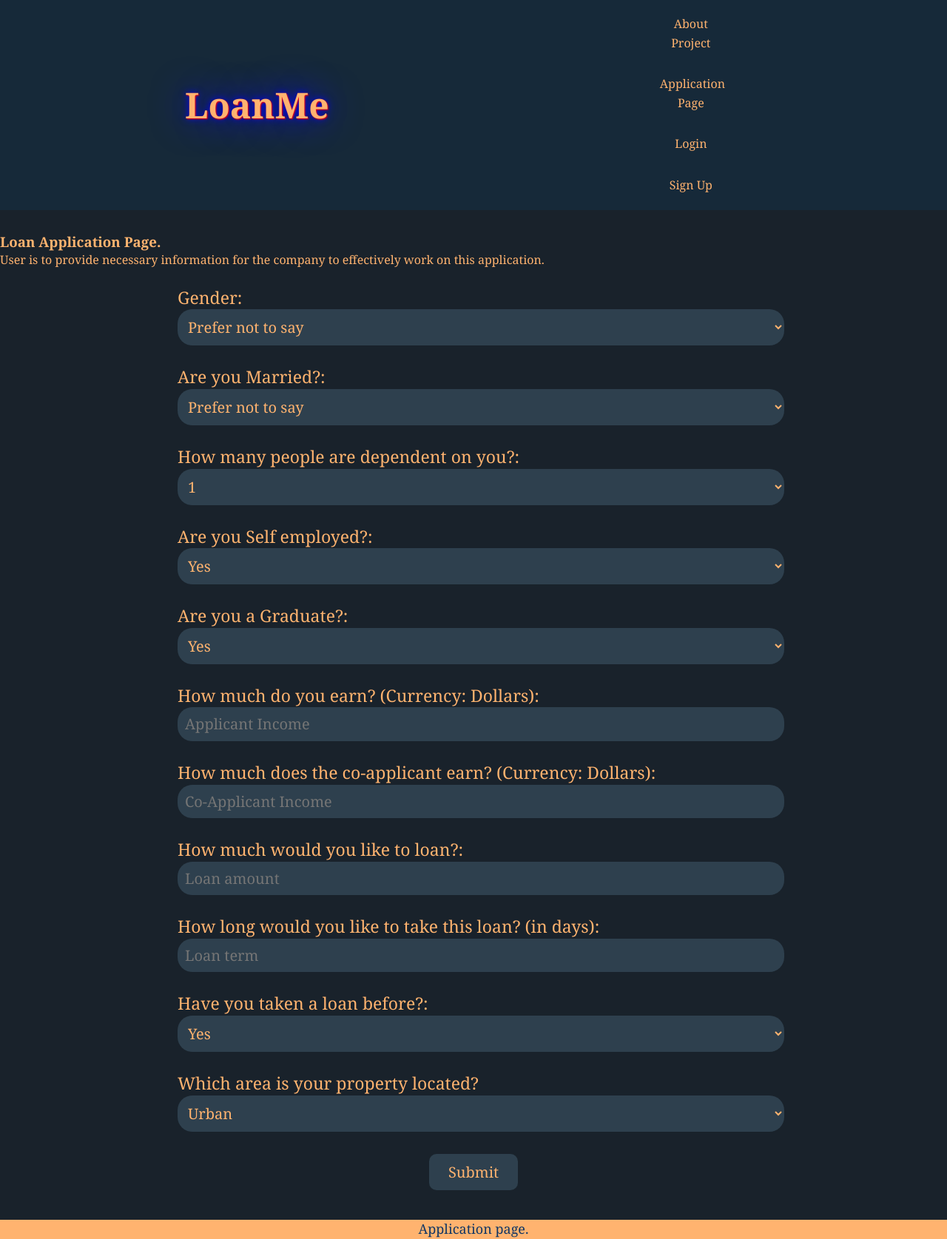
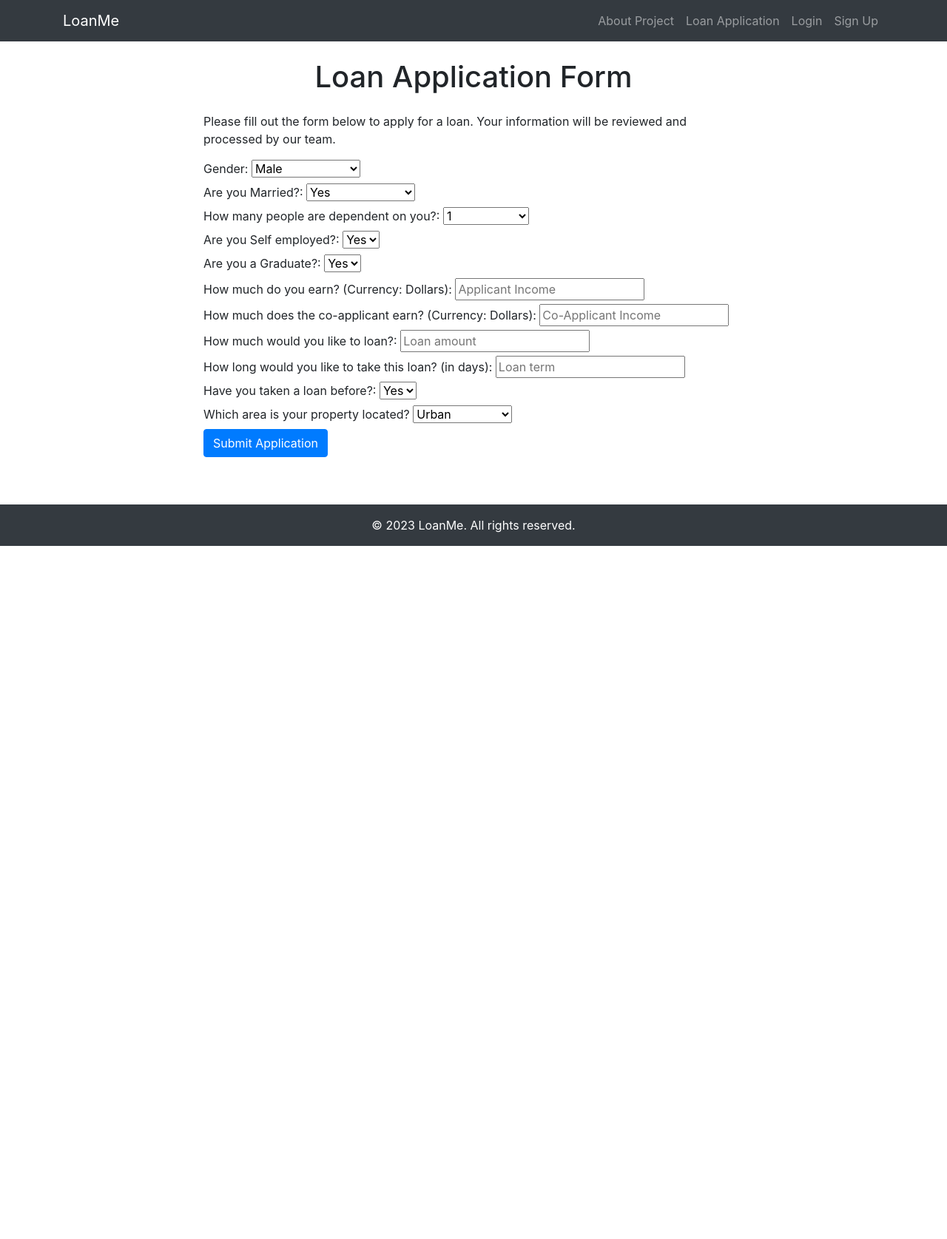
Before and after one commit to dev-tyta/LoanMe, a Flask app: page /application-page in a window 1280 px wide. Shown: the whole page at 74% size. After the commit the page ends 738 px from the top, so only its background shows below. Run offline with Flask 2, Linux system fonts and the light colour scheme; parts of the project's set-up code (start-up, migrations or seed data) failed here and were passed over; some libraries are stand-ins or nearby versions.

Commit message:
Update page.html

```diff
--- a/Deployment/templates/page.html
+++ b/Deployment/templates/page.html
@@ -1,112 +1,153 @@
-<!doctype html>
+<!DOCTYPE html>
 <html lang="en">
 <head>
     <meta charset="UTF-8">
-    <meta name="viewport"
-          content="width=device-width, user-scalable=no, initial-scale=1.0, maximum-scale=1.0, minimum-scale=1.0">
-    <meta http-equiv="X-UA-Compatible" content="ie=edge">
-    <link rel="stylesheet" href="../static/css/page.css">
-    <title>Loan Application Page</title>
+    <meta name="viewport" content="width=device-width, initial-scale=1.0">
+    <title>LoanMe - Loan Application</title>
+    <!-- Bootstrap CSS -->
+    <link rel="stylesheet" href="https://stackpath.bootstrapcdn.com/bootstrap/4.3.1/css/bootstrap.min.css">
 </head>
 <body>
-    <nav class="navbar">
+    <!-- Navigation Bar -->
+    <nav class="navbar navbar-expand-lg navbar-dark bg-dark">
         <div class="container">
-            <div class="logo"><a href="/home">LoanMe</a></div>
-            <ul class="navbar-toggle ">
-                <li><a href="...../index.html">About Project</a></li>
-                <li><a href="Deployment/templates/page.html">Application Page</a></li>
-                <li><a href="Deployment/templates/login.html">Login</a></li>
-                <li><a href="Deployment/templates/signup.html">Sign Up</a></li>
+            <a class="navbar-brand" href="/home">LoanMe</a>
+            <button class="navbar-toggler" type="button" data-toggle="collapse" data-target="#navbarNav" aria-controls="navbarNav" aria-expanded="false" aria-label="Toggle navigation">
+                <span class="navbar-toggler-icon"></span>
+            </button>
+            <div class="collapse navbar-collapse" id="navbarNav">
+                <ul class="navbar-nav ml-auto">
+                    <li class="nav-item"><a class="nav-link" href="../index.html">About Project</a></li>
+                    <li class="nav-item"><a class="nav-link" href="page.html">Loan Application</a></li>
+                    <li class="nav-item"><a class="nav-link" href="login.html">Login</a></li>
+                    <li class="nav-item"><a class="nav-link" href="signup.html">Sign Up</a></li>
                 </ul>
+            </div>
         </div>
     </nav>
 
-    <h3>Loan Application Page.</h3>
-    <p>
-        User is to provide necessary information for the company to effectively work on this application.
-    </p>
-    <main>
-        <form action="/availability" method="post">
+    <!-- Main Content -->
+    <main class="py-4">
         <div class="container">
-                <div class="fields">
+            <h1 class="text-center mb-4">Loan Application Form</h1>
+            <div class="row justify-content-center">
+                <div class="col-md-8">
+                    <p>Please fill out the form below to apply for a loan. Your information will be reviewed and processed by our team.</p>
+
+                    <!-- Loan Application Form -->
+                    <form action="/submitLoanApplication" method="post">
+                        <!-- Form fields here... -->
+                <!-- Gender Field -->
                         <div class="form-field">
                     <label for="gender">Gender:</label>
                     <select name="gender" id="gender" required>
                         <option value="male">Male</option>
                         <option value="female">Female</option>
-                            <option value="none" selected>Prefer not to say</option>
+                        <option value="none">Prefer not to say</option>
                     </select>
                 </div>
+
+                <!-- Married Field -->
                 <div class="form-field">
                     <label for="married">Are you Married?:</label>
                     <select name="married" id="married" required>
                         <option value="yes">Yes</option>
                         <option value="no">No</option>
-                            <option value="none" selected>Prefer not to say</option>
+                        <option value="none">Prefer not to say</option>
                     </select>
                 </div>
+
+                <!-- Dependent Field -->
                 <div class="form-field">
                     <label for="dependent">How many people are dependent on you?:</label>
                     <select name="dependent" id="dependent" required>
                         <option value="1">1</option>
                         <option value="2">2</option>
-                            <option value="3+">3 and above.</option>
+                        <option value="3+">3 and above</option>
                     </select>
                 </div>
+
+                <!-- Self-Employed Field -->
                 <div class="form-field">
                     <label for="self-employed">Are you Self employed?:</label>
-                        <select type="text" name="self-employed" id="self-employed" required>
+                    <select name="self-employed" id="self-employed" required>
                         <option value="yes">Yes</option>
-                            <option value="">No</option>
+                        <option value="no">No</option>
                     </select>
                 </div>
+
+                <!-- Education Field -->
                 <div class="form-field">
                     <label for="education">Are you a Graduate?:</label>
-                        <select type="text" name="education" id="education" required>
+                    <select name="education" id="education" required>
                         <option value="graduate">Yes</option>
-                            <option value="non-graduate">No </option>
+                        <option value="non-graduate">No</option>
                     </select>
                 </div>
+
+                <!-- Income Field -->
                 <div class="form-field">
                     <label for="income">How much do you earn? (Currency: Dollars):</label>
                     <input type="number" name="income" id="income" placeholder="Applicant Income" required>
                 </div>
+
+                <!-- Co-Applicant Income Field -->
                 <div class="form-field">
                     <label for="co-income">How much does the co-applicant earn? (Currency: Dollars):</label>
                     <input type="text" name="co-income" id="co-income" placeholder="Co-Applicant Income" required>
                 </div>
+
+                <!-- Loan Amount Field -->
                 <div class="form-field">
                     <label for="loan_amount">How much would you like to loan?:</label>
                     <input type="number" name="loan_amount" id="loan_amount" placeholder="Loan amount" required>
                 </div>
+
+                <!-- Loan Term Field -->
                 <div class="form-field">
                     <label for="loan_term">How long would you like to take this loan? (in days):</label>
-                        <input type="number" name="email" id="loan_term" placeholder="Loan term" required>
+                    <input type="number" name="loan_term" id="loan_term" placeholder="Loan term" required>
                 </div>
+
+                <!-- Loan History Field -->
                 <div class="form-field">
                     <label for="hist">Have you taken a loan before?:</label>
-                        <select type="text" name="hist" id="hist" required>
+                    <select name="hist" id="hist" required>
                         <option value="yes">Yes</option>
                         <option value="no">No</option>
                     </select>
                 </div>
+
+                <!-- Property Location Field -->
                 <div class="form-field">
                     <label for="property">Which area is your property located?</label>
-                        <select type="text" name="property" id="property" required>
+                    <select name="property" id="property" required>
                         <option value="urban">Urban</option>
                         <option value="rural">Rural</option>
                         <option value="semi-urban">Semi-Urban</option>
                         <option value="none">Not Applicable</option>
                     </select>
                 </div>
+                        <!-- Submit Button -->
+                        <div class="form-group">
+                            <button type="submit" class="btn btn-primary">Submit Application</button>
                         </div>
-                <div class="button-field">
-                    <button type="submit" class="submit-button">Submit</button>
+                    </form>
                 </div>
             </div>
-        </form>
+        </div>
     </main>
 
-    <footer>Application page.</footer>
+    <!-- Footer -->
+    <footer class="bg-dark text-white mt-4">
+        <div class="container py-3">
+            <p class="mb-0 text-center">© 2023 LoanMe. All rights reserved.</p>
+        </div>
+    </footer>
+
+    <!-- Bootstrap JS, Popper.js, and jQuery -->
+    <script src="https://code.jquery.com/jquery-3.3.1.slim.min.js"></script>
+    <script src="https://cdnjs.cloudflare.com/ajax/libs/popper.js/1.14.7/umd/popper.min.js"></script>
+    <script src="https://stackpath.bootstrapcdn.com/bootstrap/4.3.1/js/bootstrap.min.js"></script>
 </body>
 </html>
```
Lines whose indentation alone changed are shown as unchanged.
